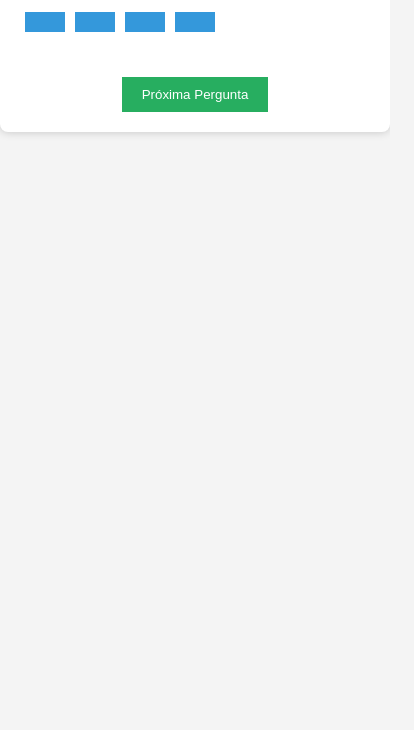
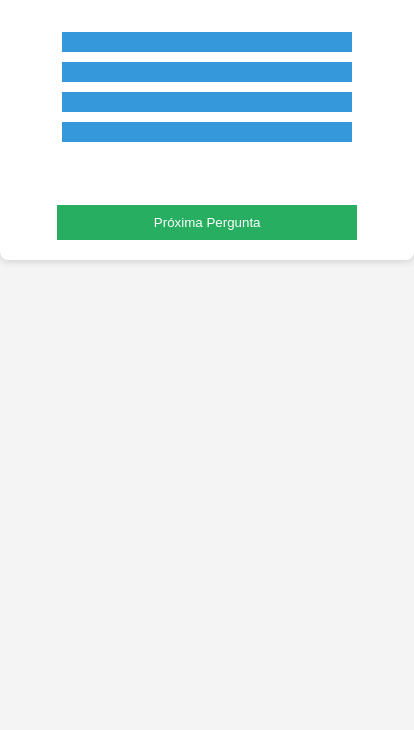
Before and after one commit to lucas-sales-pires/projeto-quiz, a plain HTML site: page index.html in a window 390 px wide. Shown: the part 114-844 px from the top of the page, 414 px wide, since content can reach past the window. Drawn offline with Linux system fonts and the light colour scheme.

Commit message:
Update style.css

```diff
--- a/style.css
+++ b/style.css
@@ -1,3 +1,27 @@
+@media(max-width:768px) {
+    .quiz-container {
+        background-color: #fff;
+        width: 96%;
+        margin: 0 auto;
+        border-radius: 8px;
+        box-shadow: 0 0 10px rgba(0, 0, 0, 0.2);
+        text-align: center;
+        display: flex;
+        flex-direction: column;
+    }
+
+    #opcoes-container {
+        flex-direction: column;
+        width: 80%;
+        margin: auto;
+    }
+
+    #next-button {
+        width: 80%;
+        margin: auto;
+    }
+}
+
 body {
     font-family: Arial, sans-serif;
     background-color: #f4f4f4;
```
